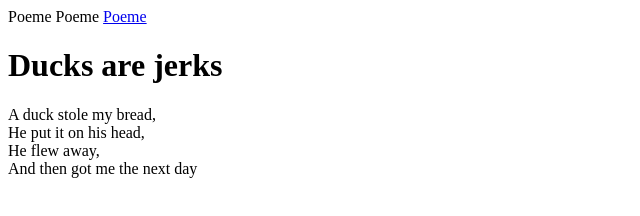
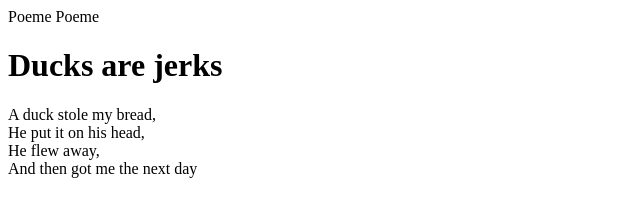
Before and after one commit to Aidan-pdf/Aidan-pdf.github.io, a plain HTML site: page poeme.html in a window 1280 px wide. Shown: the full height of the page, 0-640 px from the left. Drawn offline with Linux system fonts and the light colour scheme.

Commit message:
Update poeme.html

```diff
--- a/poeme.html
+++ b/poeme.html
@@ -8,7 +8,7 @@ Poeme
         <meta charset="utf-8">
     </head>
     <body>
-        <a href="poeme.html" title="Poeme">Poeme</a>
+
     <h1>Ducks are jerks</h1>
 
     <p> A duck stole my bread,<br> He put it on his head,<br> He flew away,<br> And then got me the next day </p>
```
